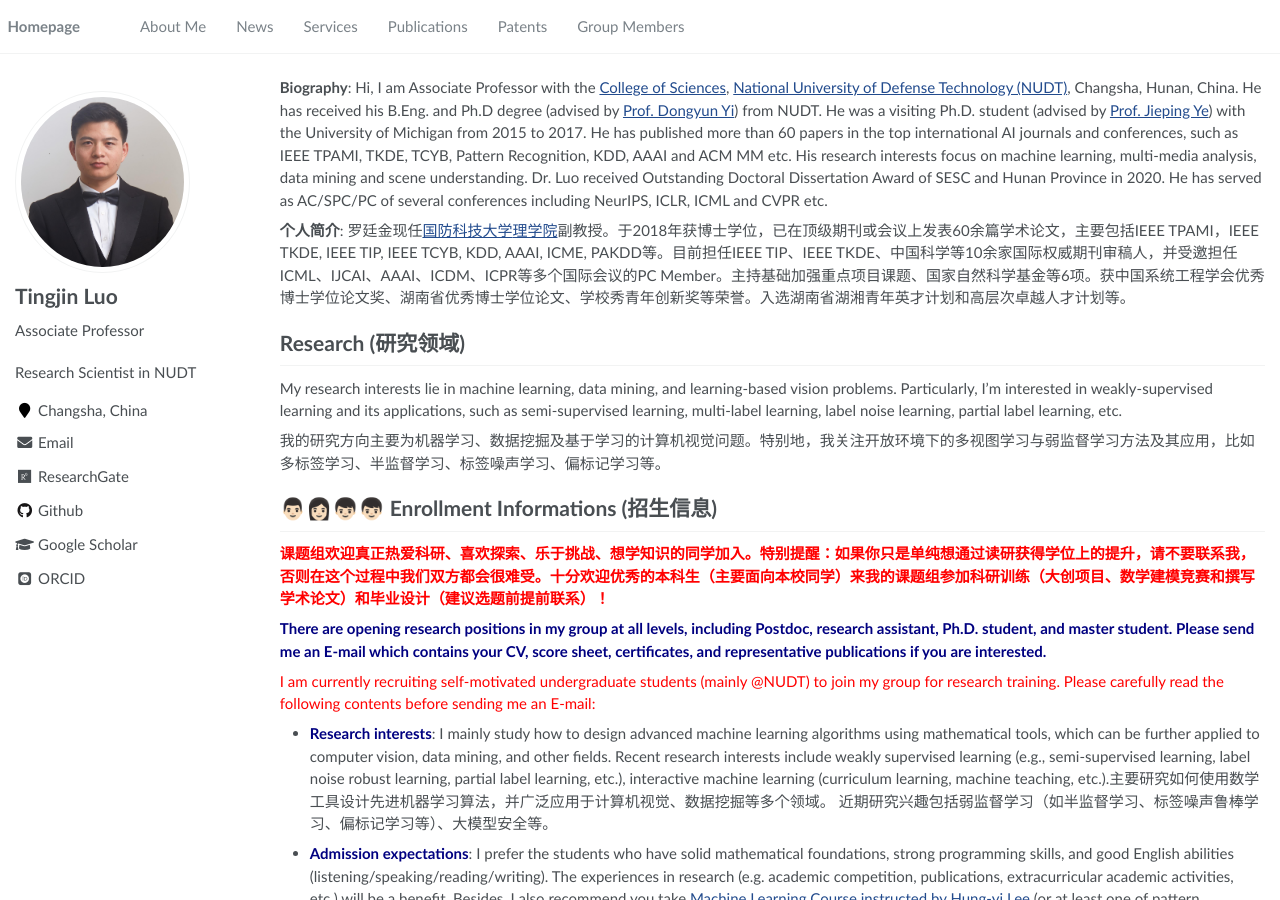
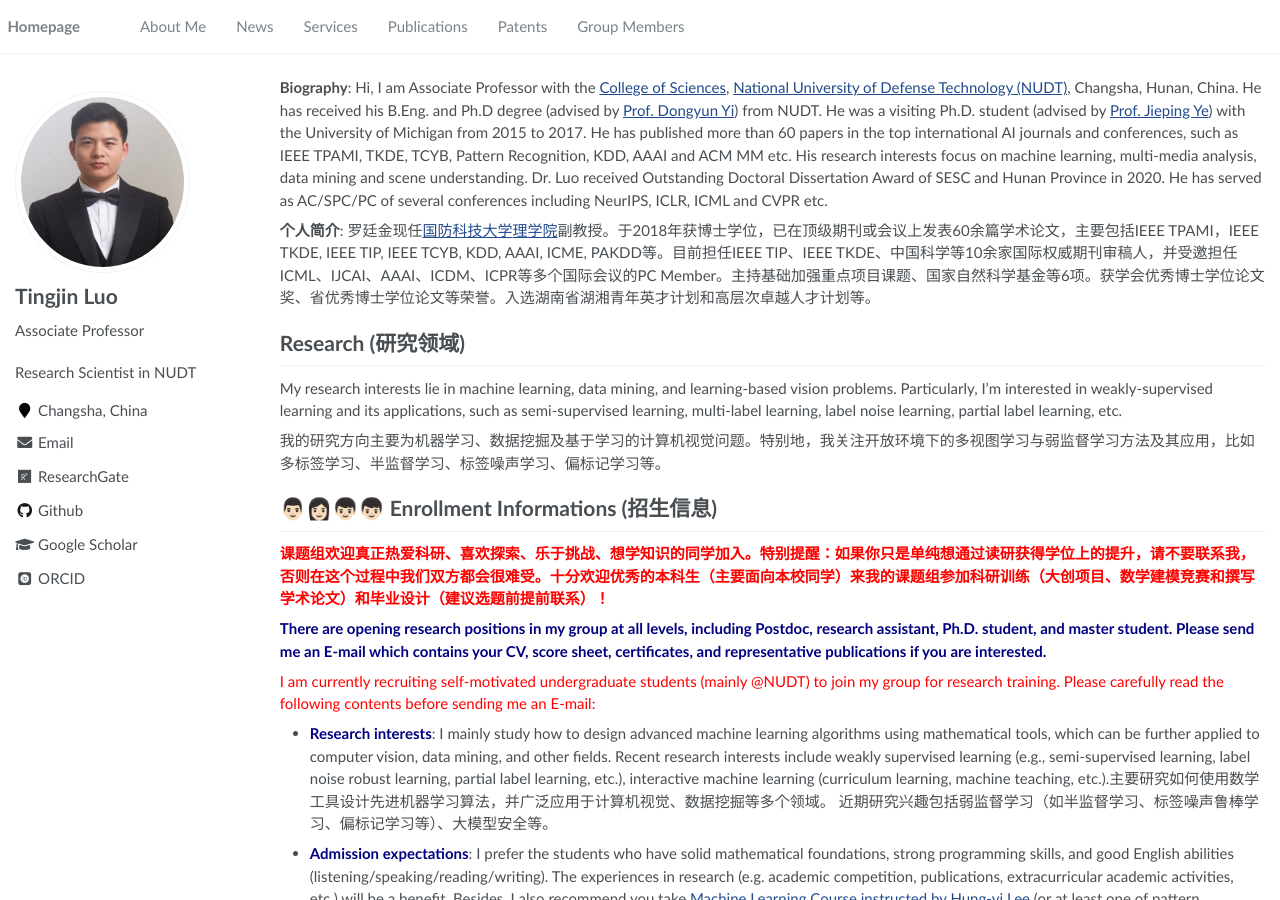
Before and after one commit to HorizonAILab/HorizonAILab.github.io, a Jekyll site: the page built from _pages/about.md, in a window 1280 px wide and 900 px high. Built offline with Jekyll 4.4.1, drawn with Linux system fonts in a browser that asks for light colours; some web fonts are replaced.

Commit message:
Update about.md

```diff
--- a/_pages/about.md
+++ b/_pages/about.md
@@ -21,7 +21,7 @@ redirect_from:
 **Biography**: Hi, I am Associate Professor with the [College of Sciences](https://www.nudt.edu.cn/xysz/wlxy/index.htm), [National University of Defense Technology (NUDT)](https://www.nudt.edu.cn/), Changsha, Hunan, China. He has received his B.Eng. and Ph.D degree (advised by [Prof. Dongyun Yi](https://www.researchgate.net/profile/Dongyun-Yi)) from NUDT. He was a visiting Ph.D. student (advised by [Prof. Jieping Ye](http://www.yelabs.net/)) with the University of Michigan from 2015 to 2017. He has published more than 60 papers in the top international AI journals and conferences, such as IEEE TPAMI, TKDE, TCYB, Pattern Recognition, KDD, AAAI and ACM MM etc. His research interests focus on machine learning, multi-media analysis, data mining and scene understanding. Dr. Luo received Outstanding Doctoral Dissertation Award of SESC and Hunan Province in 2020. He has served as AC/SPC/PC of several conferences including NeurIPS, ICLR, ICML and CVPR etc.
 
 
-**个人简介**: 罗廷金现任[国防科技大学](https://www.nudt.edu.cn/)[理学院](https://www.nudt.edu.cn/xysz/wlxy/index.htm)副教授。于2018年获博士学位，已在顶级期刊或会议上发表60余篇学术论文，主要包括IEEE TPAMI，IEEE TKDE, IEEE TIP, IEEE TCYB, KDD, AAAI, ICME, PAKDD等。目前担任IEEE TIP、IEEE TKDE、中国科学等10余家国际权威期刊审稿人，并受邀担任ICML、IJCAI、AAAI、ICDM、ICPR等多个国际会议的PC Member。主持基础加强重点项目课题、国家自然科学基金等6项。获中国系统工程学会优秀博士学位论文奖、湖南省优秀博士学位论文、学校秀青年创新奖等荣誉。入选湖南省湖湘青年英才计划和高层次卓越人才计划等。
+**个人简介**: 罗廷金现任[国防科技大学](https://www.nudt.edu.cn/)[理学院](https://www.nudt.edu.cn/xysz/wlxy/index.htm)副教授。于2018年获博士学位，已在顶级期刊或会议上发表60余篇学术论文，主要包括IEEE TPAMI，IEEE TKDE, IEEE TIP, IEEE TCYB, KDD, AAAI, ICME, PAKDD等。目前担任IEEE TIP、IEEE TKDE、中国科学等10余家国际权威期刊审稿人，并受邀担任ICML、IJCAI、AAAI、ICDM、ICPR等多个国际会议的PC Member。主持基础加强重点项目课题、国家自然科学基金等6项。获学会优秀博士学位论文奖、省优秀博士学位论文等荣誉。入选湖南省湖湘青年英才计划和高层次卓越人才计划等。
 
 # Research (研究领域)
 My research interests lie in machine learning, data mining, and learning-based vision problems. Particularly, I'm interested in weakly-supervised learning and its applications, such as semi-supervised learning, multi-label learning, label noise learning, partial label learning, etc.
```
